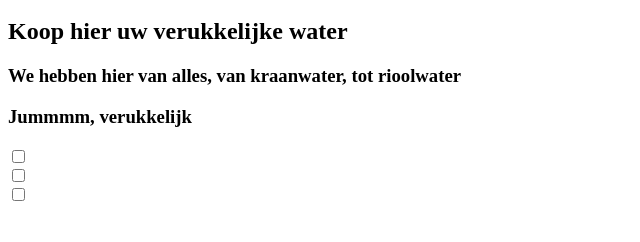
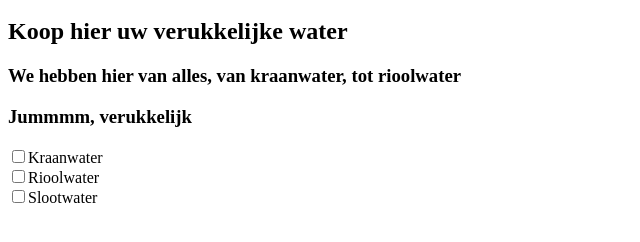
Before and after one commit to AnoukAken06/AnoukAken06.github.io, a plain HTML site: page index.html in a window 1280 px wide. Shown: the part 48-290 px from the top of the page, without its empty margins (0-640 px from the left). Drawn offline with Linux system fonts and the light colour scheme.

Commit message:
Update index.html

```diff
--- a/index.html
+++ b/index.html
@@ -6,8 +6,8 @@
   <body>
     <h3>We hebben hier van alles, van kraanwater, tot rioolwater</h3>
     <h3>Jummmm, verukkelijk</h3>
-    <input type="checkbox" name="water" value="kraanwater"><br>
-    <input type="checkbox" name="water" value="rioolwaterwater"><br>
-    <input type="checkbox" name="water" value="slootwater"><br>
+    <input type="checkbox" name="water" value="kraanwater">Kraanwater<br>
+    <input type="checkbox" name="water" value="rioolwaterwater">Rioolwater<br>
+    <input type="checkbox" name="water" value="slootwater">Slootwater<br>
   </body>
 </html>
```
